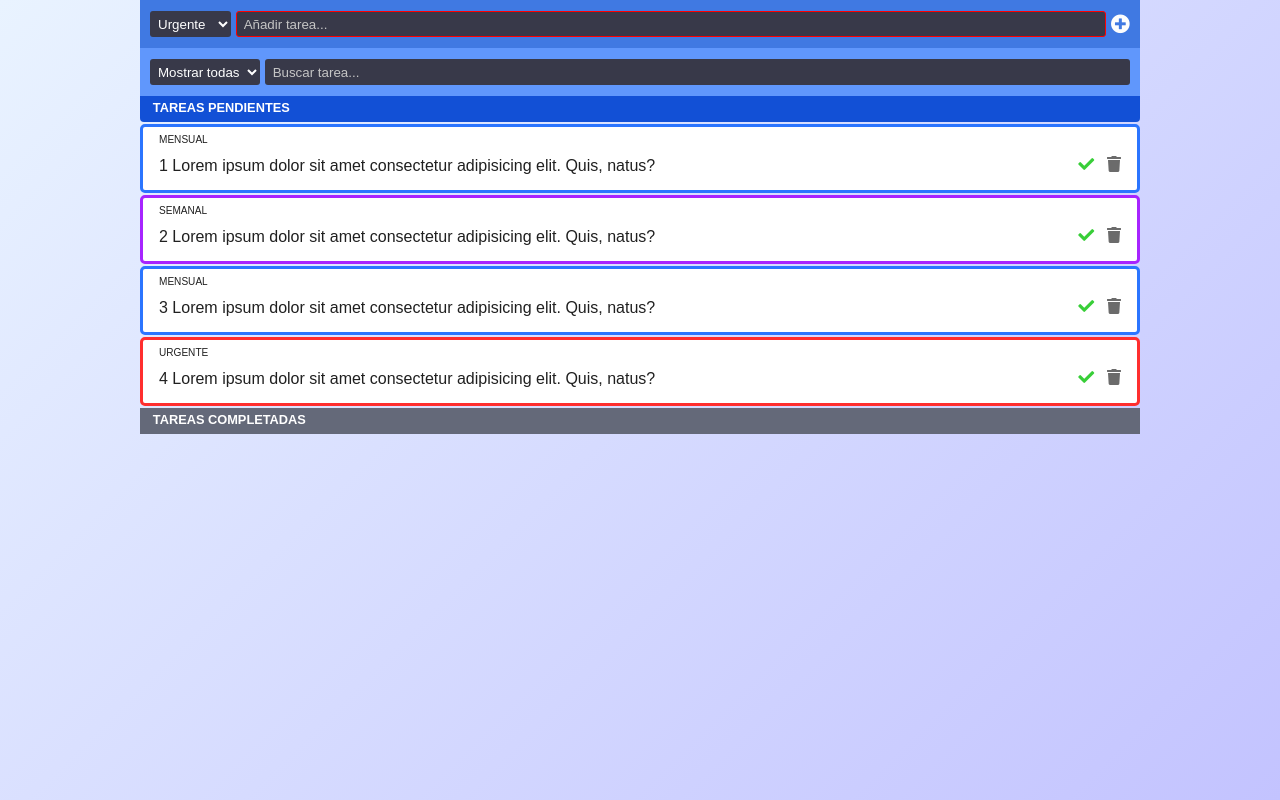
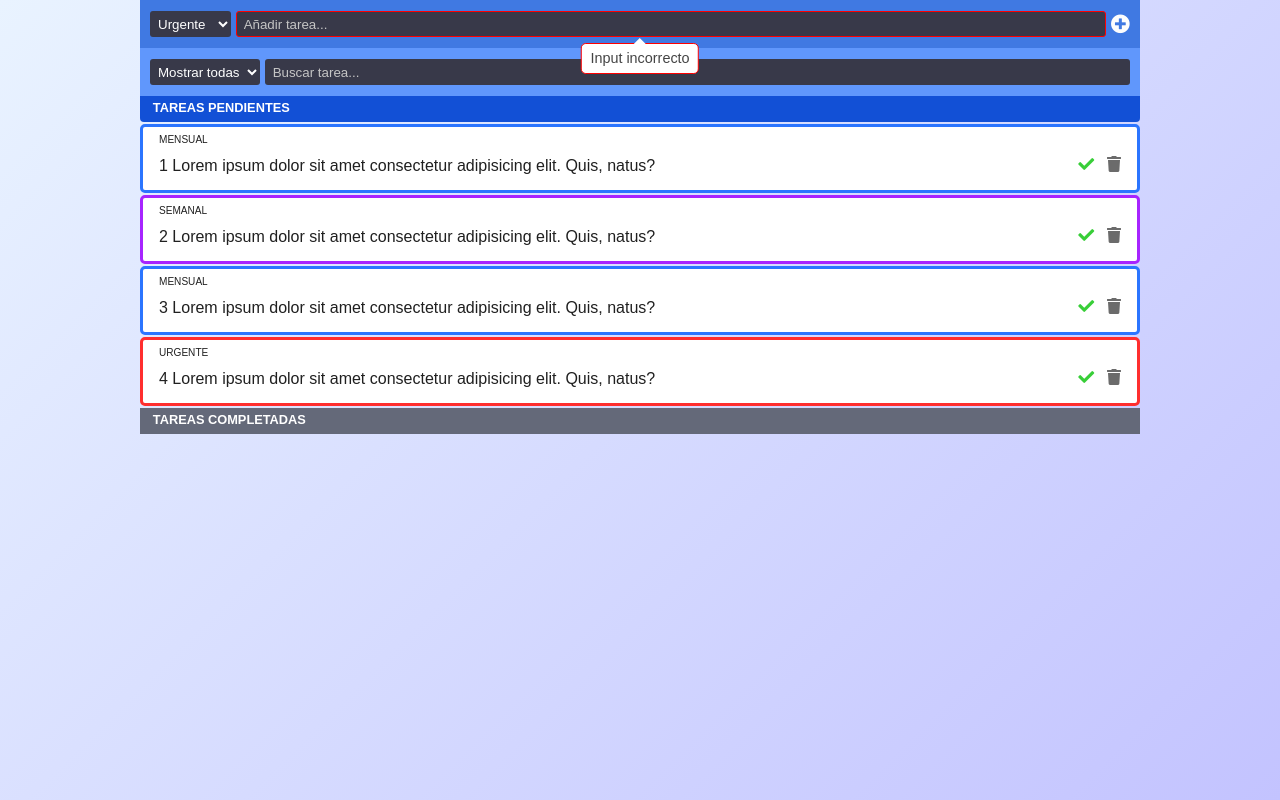
Before and after one commit to Victorac94/todo-neoland, a plain HTML site: page index.html in a window 1280 px wide. Both pictures are taken after a click on the icon 1120 px from the left and 23 px from the top of the page. Drawn offline with Linux system fonts and the light colour scheme.

Commit message:
Arreglado mensaje input incorrecto no se mostraba en pantalla

```diff
--- a/css/index.css
+++ b/css/index.css
@@ -117,8 +117,9 @@ form input[type=text]::placeholder {
 /* .input-filter-error-tooltip, */
 .input-add-error-tooltip {
     display: none;
+    font-size: 0.9em;
     position: absolute;
-    top: 2.1em;
+    top: 3em;
     left: 50%;
     transform: translateX(-50%);
     padding: 0.5em 0.6em;
@@ -131,10 +132,9 @@ form input[type=text]::placeholder {
 
 /* .input-filter-error-tooltip::after, */
 .input-add-error-tooltip::after {
-
     content: ' ';
     position: absolute;
-    top: -1em;
+    top: -0.9em;
     left: 50%;
     transform: translateX(-50%);
     border-width: 0.5em;
--- a/index.html
+++ b/index.html
@@ -26,8 +26,8 @@
                     <div class="clear-input">
                         <i class="fas fa-times"></i>
                     </div>
-                    <div class="input-add-error-tooltip">Input incorrecto</div>
                 </div>
+                <div class="input-add-error-tooltip">Input incorrecto</div>
                 <i id="add-task-icon" class="fas fa-plus-circle"></i>
                 <!-- <input type="submit" id="submit-add-task" value="Añadir"> -->
             </form>
@@ -44,8 +44,8 @@
                     <div class="clear-input">
                         <i class="fas fa-times"></i>
                     </div>
-                    <!-- <div class="input-filter-error-tooltip">Input incorrecto</div> -->
                 </div>
+                <!-- <div class="input-filter-error-tooltip">Input incorrecto</div> -->
             </form>
         </header>
         <!-- Section that contains all tasks being shown -->
--- a/js/view.js
+++ b/js/view.js
@@ -1,13 +1,12 @@
 /* TODO:
-    +Añadir seccion de tareas completadas que permita re-añadir a pendientes las ya realizadas
     -Animar tareas para que ocupen el espacio de la tarea eliminada
     -Animar tarea que esta siendo eliminada
-    -Arreglar input incorrecto no se muestra
+    +Arreglar input incorrecto no se muestra
+    -Agregar animacion de tarea restaurada (h2)
+    -Arreglar que al restaurar una tarea solo se me muestre en la lista de tareas pendientes actual si no tengo filtro o las prioridades coinciden
 
    Hecho:
-   -Limpieza de codigo
-   -Añadida area de Tareas completadas con animacion
-   -Corregido bug que al filtrar las tareas su data-id cambiaba solo
+   -Arreglado div 'input incorrecto' no se mostraba
  */
 
 let pendingTasksSection = document.querySelector('#pending-tasks');
@@ -56,6 +55,8 @@ function toggleClearInputButton(e) {
 function clearInputFields(e) {
     e.currentTarget.previousElementSibling.value = '';
     toggleClearInputButton(e);
+    e.currentTarget.previousElementSibling.focus();
+    // If it is the filter input
     if (e.currentTarget.parentNode.id == 'input-filter-task-wrapper') {
         executeFilterTasks();
     }
```
